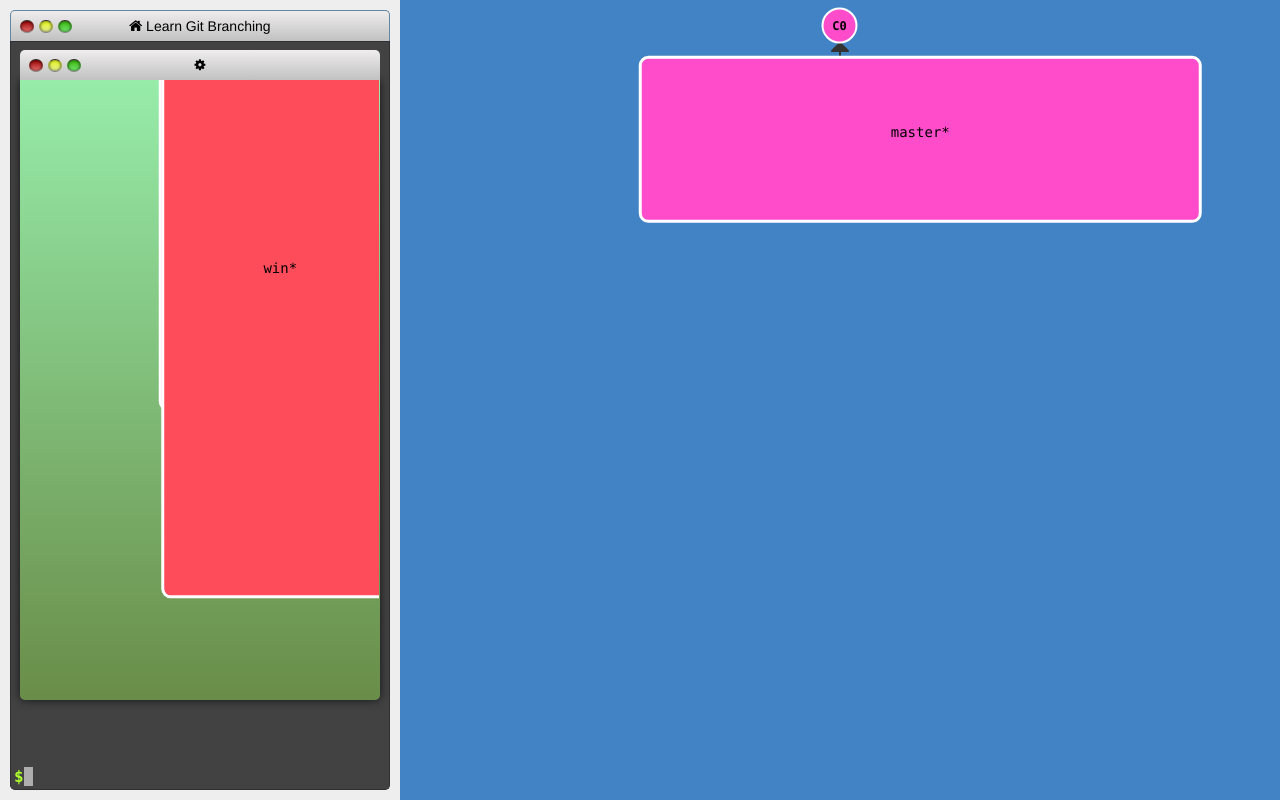
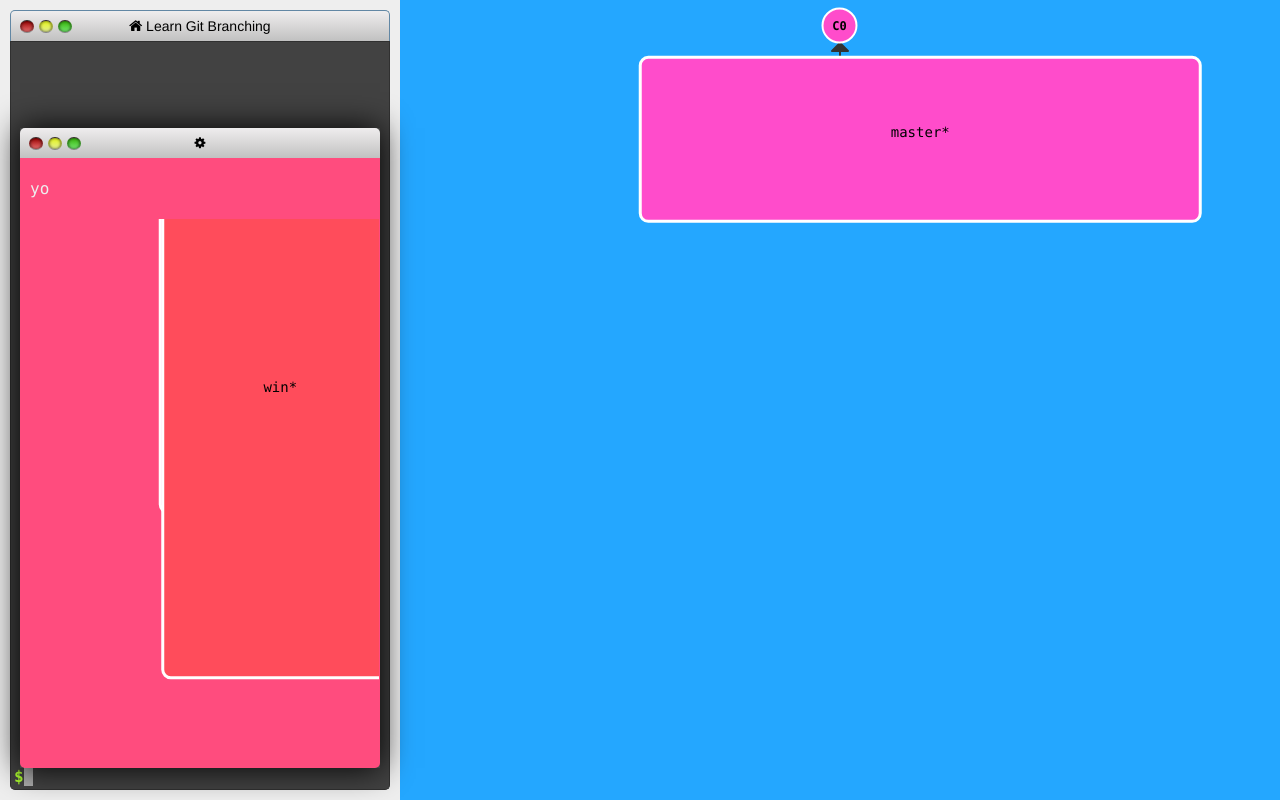
Before and after one commit to pcottle/learnGitBranching, a website with bundled scripts: page src/index.html in a window 1280 px wide. Built offline with nearby package versions, Linux system fonts and the light colour scheme.

Commit message:
comeon keep going

```diff
--- a/src/index.html
+++ b/src/index.html
@@ -97,6 +97,7 @@
 
   <script type="text/html" id="terminal-window-bare-template">
     <div class="terminal-window-holder box flex3 vertical transitionTransform">
+      <div class="wrapper box vertical">
         <div class="toolbar box vertical">
           <div class="controls box horizontal">
             <div class="box flex1">
@@ -117,8 +118,11 @@
             <%= title %>
           </div>
         </div>
-
+        <div class="terminal-text">
+          <p> yo </p>
+        </div>
         <div class="inside box flex1">
+        </div>
       </div>
     </div>
     <div class="box flex3">
--- a/src/js/level/index.js
+++ b/src/js/level/index.js
@@ -77,6 +77,14 @@ var Level = Sandbox.extend({
     }, this));
   },
 
+  showGoal: function() {
+    this.goalCanvasHolder.slideIn();
+  },
+
+  hideGoal: function() {
+    this.goalCanvasHolder.slideOut();
+  },
+
   initParseWaterfall: function(options) {
     this.parseWaterfall = new ParseWaterfall();
 
@@ -90,7 +98,6 @@ var Level = Sandbox.extend({
         }).getInstantCommands()
       );
     }
-
   },
 
   initGitShim: function(options) {
@@ -157,6 +164,7 @@ var Level = Sandbox.extend({
 
   levelSolved: function(defer) {
     this.solved = true;
+    this.hideGoal();
     this.mainVis.gitVisuals.finishAnimation()
     .then(function() {
       defer.resolve();
--- a/src/js/views/index.js
+++ b/src/js/views/index.js
@@ -323,6 +323,18 @@ var CanvasTerminalHolder = BaseView.extend({
     this.render();
   },
 
+  slideOut: function() {
+    this.slideToggle(true);
+  },
+
+  slideIn: function() {
+    this.slideToggle(false);
+  },
+
+  slideToggle: function(value) {
+    this.$('div.terminal-window-holder').toggleClass('slideOut', value);
+  },
+
   getCanvasLocation: function() {
     return this.$('div.inside')[0];
   }
--- a/src/js/visuals/visualization.js
+++ b/src/js/visuals/visualization.js
@@ -87,27 +87,6 @@ var Visualization = Backbone.View.extend({
     $(this.paper.canvas).css('opacity', 0);
   },
 
-  harshSlideChange: function(value) {
-  },
-
-  slideOut: function() {
-    this.toggleSlide(true);
-  },
-
-  slideIn: function() {
-    this.toggleSlide(false);
-  },
-
-  toggleSlide: function(value) {
-    if (!this.containerElement) {
-      console.warn('cant slide with absolute positioning');
-      return;
-    }
-
-    // no classes on svg :-/
-    $(this.containerElement).toggleClass('slideOut', value);
-  },
-
   getAnimationTime: function() { return 300; },
 
   fadeTreeIn: function() {
--- a/src/style/main.css
+++ b/src/style/main.css
@@ -131,32 +131,48 @@ div.canvasTerminalHolder {
 }
 
 #mainVisSpace {
-  background-color: #4183C4;
+  background-color: #24A7FF;
 }
 
 #interfaceWrapper {
   min-width: 600px;
-  min-height: 400px;
+  min-height: 600px;
 }
 
 div.canvasTerminalHolder div.terminal-window-holder {
-  margin: 50px 0;
+  margin: 10% 0;
   height: 100%;
+  -webkit-transform: translate3d(0,0,0);
+}
+
+div.canvasTerminalHolder div.terminal-window-holder.slideOut {
+  -webkit-transform: translate3d(-150%,0,0);
+}
+
+div.canvasTerminalHolder div.terminal-window-holder div.wrapper {
+  margin: 0 20px 0px 20px;
+  height: 80%;
+  box-shadow: 0 0 30px rgb(0,0,0);
+}
+
+div.canvasTerminalHolder div.terminal-window-holder div.terminal-text {
+  padding: 5px 10px;
 }
 
 div.canvasTerminalHolder div.terminal-window-holder div.toolbar,
+div.canvasTerminalHolder div.terminal-window-holder div.terminal-text,
 div.canvasTerminalHolder div.terminal-window-holder div.inside {
-  margin: 0px 20px;
   border: 0px;
+}
+
+div.canvasTerminalHolder div.terminal-window-holder div.terminal-text,
+div.canvasTerminalHolder div.terminal-window-holder div.inside {
+  background: #ff4c7e;
 }
 
 div.canvasTerminalHolder div.terminal-window-holder div.inside {
   min-height: 200px;
-  margin-bottom: 150px;
   border-radius: 0 0 5px 5px;
-  background: #4C7956;
-  background: -webkit-linear-gradient(top, #97ECAA 0%,#698D48 100%);
-  box-shadow: 0 0 10px rgba(0,0,0,0.7);
 }
 
 div.canvasTerminalHolder div.terminal-window-holder,
```
Also changed, not shown: build/bundle.js. Lines whose indentation alone changed are shown as unchanged.
